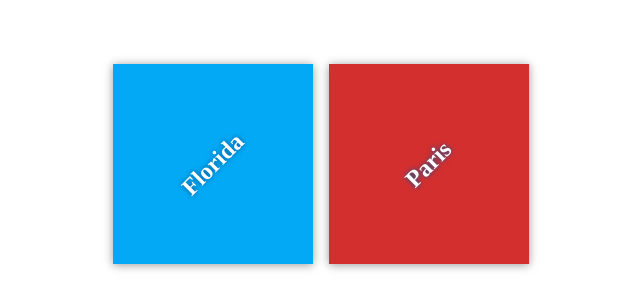
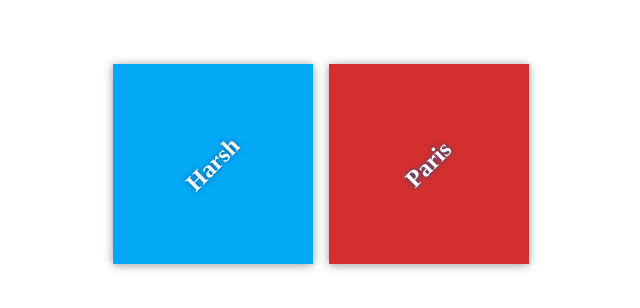
Before and after one commit to codehawkdevs/my-travel-plans, a plain HTML site: page index.html in a window 1280 px wide. Shown: the part 236-544 px from the top of the page, 319-959 px from the left. Drawn offline with Linux system fonts and the light colour scheme.

Commit message:
harsh added

```diff
--- a/index.html
+++ b/index.html
@@ -11,7 +11,7 @@
     <div class="container">
         <div class="destination-container">
             <div class="destination" id="florida">
-                <h2>Florida</h2>
+                <h2>Harsh</h2>
             </div>
 
             <div class="destination" id="paris">
```
